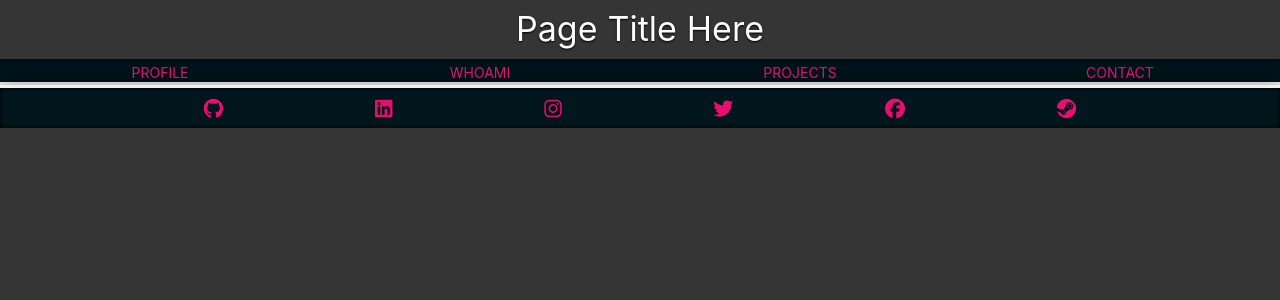
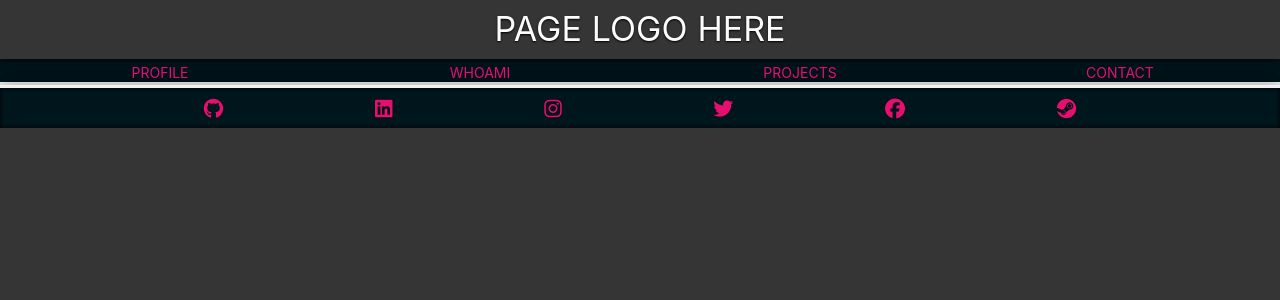
Before and after one commit to Zeverai/pp-z--cli, a React (Create React App) app: page / in a window 1280 px wide. Shown: the top 300 px of the page. Built offline with nearby package versions, Linux system fonts and the light colour scheme.

Commit message:
ADD Imports setState and useEffect.

```diff
--- a/src/components/Header.js
+++ b/src/components/Header.js
@@ -8,11 +8,11 @@ const HeadSplash = () => {
    return (
       <header className='header-container'>
          <div className='header-title-splash '>
-            <p className='header-title'>Page</p>
+            <p className='header-title'>PAGE</p>
             <Link to='/'>
-               <p className='header-title secret'>Title</p>
+               <p className='header-title secret'>LOGO</p>
             </Link>
-            <p className='header-title'>Here</p>
+            <p className='header-title'>HERE</p>
          </div>
       </header>
    );
--- a/src/components/NavBar.js
+++ b/src/components/NavBar.js
@@ -1,5 +1,5 @@
 // ________________________________________________________________| React
-import React, { Fragment } from "react";
+import React, { setState, useEffect } from "react";
 import { Link } from "react-router-dom";
 // ________________________________________________________________| Components
 // ________________________________________________________________| Style
```
